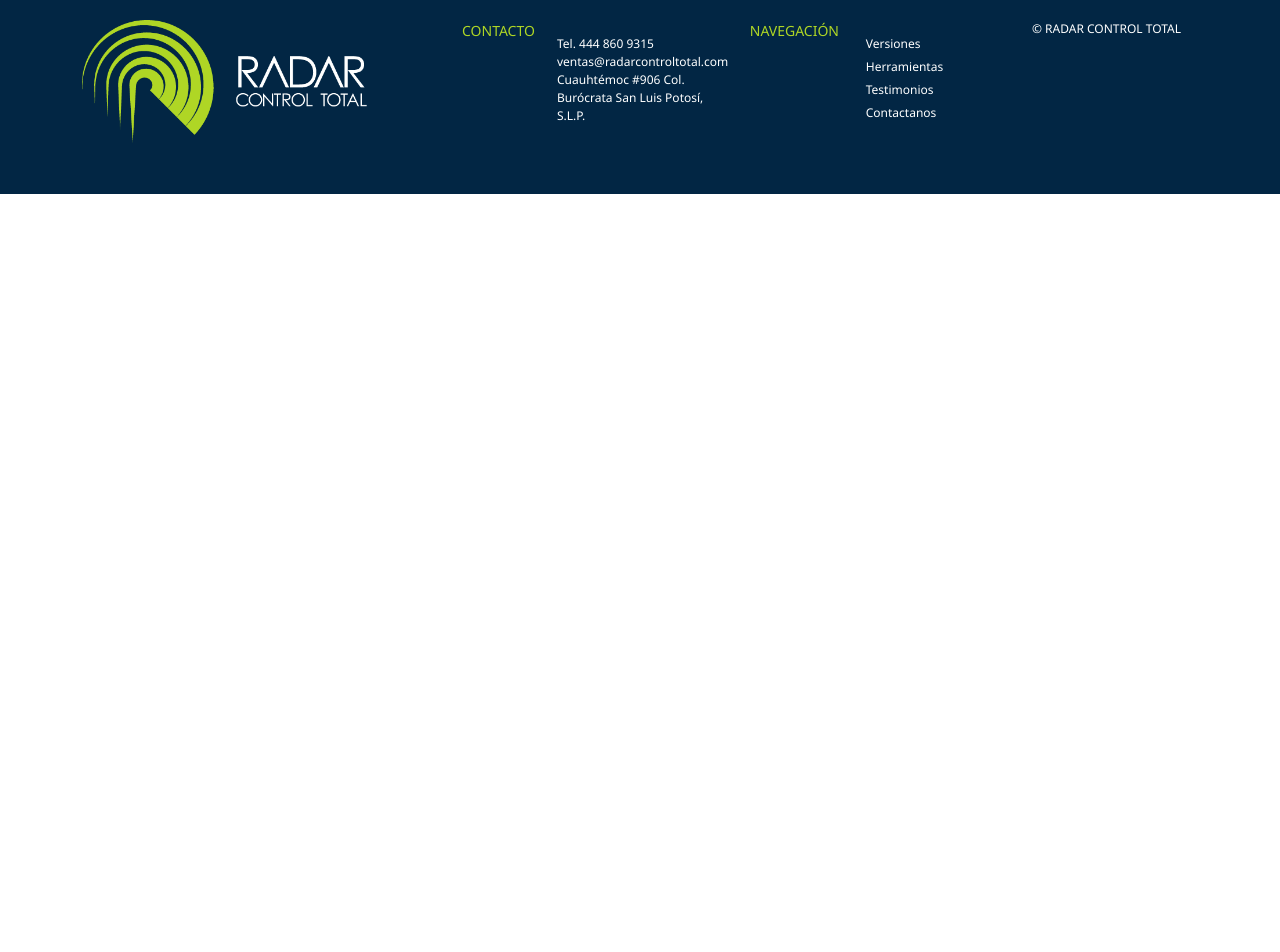
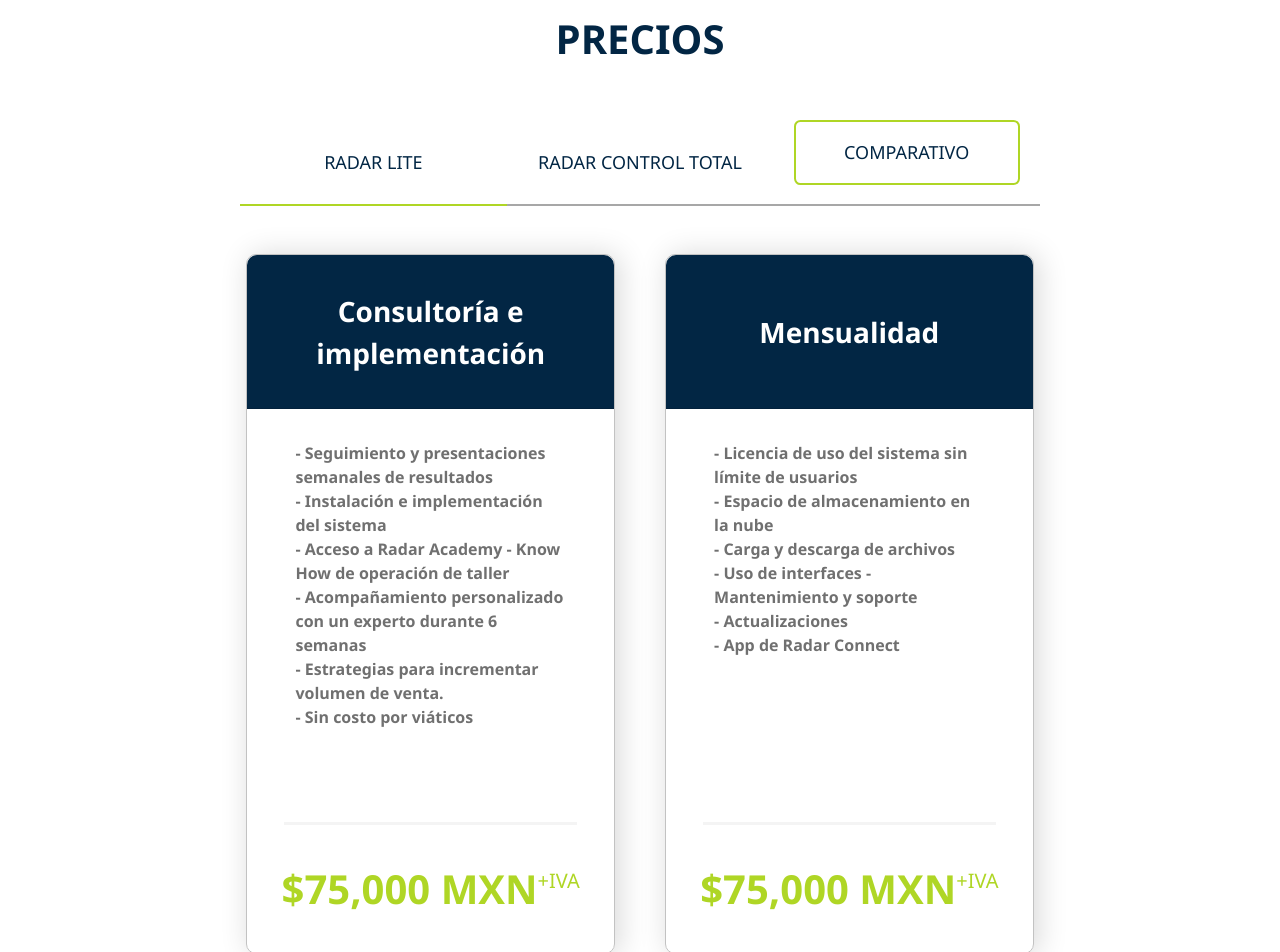
Before and after one commit to SmearyQuill/my-first-static-web-app, an Angular app: page /versiones in a window 1280 px wide. Shown: the part 1560-2512 px from the top of the page. Before the commit the page ends 1754 px from the top, so only its background shows below. Built offline with nearby package versions, Linux system fonts and the light colour scheme.

Commit message:
Componente de Comparativa casi terminado

```diff
--- /dev/null
+++ b/src/app/versiones/comparativa-versiones/comparativa-versiones.component.css
@@ -0,0 +1,160 @@
+#price-section {
+  padding: 5% 0%;
+}
+
+p {
+  color: #022644;
+}
+
+.title {
+  font-size: 40px;
+  font-weight: bold;
+  text-align: center;
+  margin-bottom: 4%;
+}
+
+.section-title {
+  font-size: 18px;
+  font-weight: 500;
+  margin: 0;
+  display: flex;
+  align-items: center;
+}
+
+.section-div {
+  border-bottom: 2px solid #a7a7a7;
+  cursor: pointer;
+}
+
+.selected-section-div {
+  border-bottom: 2px solid #afd625;
+}
+
+.span-comparative {
+  display: flex;
+  border: 2px solid #afd625;
+  margin: 0;
+  align-items: center;
+  justify-content: center;
+  margin-bottom: 1.2em;
+  padding: 7% 20%;
+  border-radius: 0.4em;
+}
+
+.card-container {
+  width: 100%;
+  height: 700px;
+  border: 1px solid #c2c2c2;
+  border-radius: 10px;
+  box-shadow: 4px 1px 30px #00000029;
+  display: flex;
+  flex-direction: column;
+  align-items: center;
+}
+
+.option-list {
+  margin-bottom: 3em;
+}
+
+.card-column {
+  padding: 0% 2% 5% 2%;
+}
+
+.card-header {
+  border-top-left-radius: 10px;
+  border-top-right-radius: 10px;
+  background-color: #022644;
+  min-height: 22%;
+  width: 100%;
+  display: flex;
+  align-items: center;
+  justify-content: center;
+}
+
+.card-header__text {
+  margin: 0;
+  color: #ffffff;
+  font-size: 28px;
+  font-weight: bold;
+  text-align: center;
+}
+
+.card-content {
+  height: 58%;
+  padding: 2em 3em 1em 3em;
+  width: 100%;
+}
+
+.card-separator {
+  width: 80%;
+  border-top: 3px solid #d5d5d5;
+}
+
+.card-content > ul {
+  padding: 0;
+}
+.card-content > ul > li {
+  font-size: 16px;
+  color: #707070;
+  font-weight: bold;
+  list-style-type: none;
+}
+
+.price-content {
+  padding: 5%;
+  display: flex;
+  align-items: center;
+}
+
+.price-content__number,
+.price-content__currency {
+  color: #afd625;
+}
+.price-content__number {
+  font-weight: bold;
+  font-size: 40px;
+}
+
+.price-content__currency {
+  font-size: 20px;
+  font-weight: lighter;
+  display: block;
+  margin-bottom: 2rem;
+}
+
+@media (min-width: 1280px) {
+  .card-container {
+    height: 700px;
+  }
+}
+
+@media (max-width: 1200px) and (min-width: 992px) {
+  .card-content{
+    padding: 1.5em 2em 1.5em 2em;
+  }
+  .price-content__number {
+    font-size: 32px;
+  }
+  .price-content__currency {
+    font-size: 12px;
+  }
+}
+
+@media(max-width:991px){
+    .card-content{
+        height: auto;
+        display: flex;
+        justify-content: center;
+    }
+    .card-container{
+        height: auto;
+    }
+
+    .card-header{
+        height: 30%;
+    }
+
+    .price-content{
+        padding:1%;
+    }
+}
--- /dev/null
+++ b/src/app/versiones/comparativa-versiones/comparativa-versiones.component.html
@@ -0,0 +1,88 @@
+<section id="price-section">
+    <div class="container-fluid">
+        <div class="row">
+            <p class="title"> PRECIOS </p>
+        </div>
+        <div class="row justify-content-center">
+            <!-- Sección con la lista de opciones -->
+            <div class="col-lg-10 option-list">
+                <div class="row justify-content-center">
+                    <div class="col-3 d-flex justify-content-center section-div"
+                        [ngClass]="{'selected-section-div' : selectedOption == 'LITE'}" (click)="selectOption('LITE')">
+                        <p class="section-title"> RADAR LITE </p>
+                    </div>
+                    <div class="col-3 d-flex justify-content-center section-div"
+                        [ngClass]="{'selected-section-div' : selectedOption == 'TOTAL'}"
+                        (click)="selectOption('TOTAL')">
+                        <p class="section-title"> RADAR CONTROL TOTAL </p>
+                    </div>
+                    <div class="col-3 d-flex justify-content-center section-div"
+                        [ngClass]="{'selected-section-div' : selectedOption == 'COMPARATIVO'}"
+                        (click)="selectOption('COMPARATIVO')">
+                        <span class="span-comparative">
+                            <p class="section-title">COMPARATIVO</p>
+                        </span>
+                    </div>
+                </div>
+            </div>
+            <div class="row justify-content-center">
+                <ng-container *ngIf="selectedOption == 'LITE'">
+                    <!-- Sección de Consultoría e Implementación -->
+                    <div class="col-lg-4 card-column">
+                        <div class="card-container">
+                            <!-- Titulo de la tarjeta -->
+                            <div class="card-header">
+                                <p class="card-header__text"> Consultoría e implementación </p>
+                            </div>
+                            <!-- Información de la tarjeta -->
+                            <div class="card-content">
+                                <ul>
+                                    <li>- Seguimiento y presentaciones semanales de resultados</li>
+                                    <li>- Instalación e implementación del sistema</li>
+                                    <li>- Acceso a Radar Academy - Know How de operación de taller</li>
+                                    <li>- Acompañamiento personalizado con un experto durante 6 semanas</li>
+                                    <li>- Estrategias para incrementar volumen de venta.</li>
+                                    <li>- Sin costo por viáticos</li>
+                                </ul>
+                            </div>
+                            <!-- Separador de la tarjeta -->
+                            <hr class="card-separator">
+                            <!-- Costo del servicio en la tarjeta -->
+                            <div class="price-content">
+                                <p class="price-content__number">$75,000 MXN</p>
+                                <p class="price-content__currency">+IVA</p>
+                            </div>
+                        </div>
+                    </div>
+                    <!-- Sección de Mensualidad -->
+                    <div class="col-lg-4 card-column">
+                        <div class="card-container">
+                            <!-- Titulo de la tarjeta -->
+                            <div class="card-header">
+                                <p class="card-header__text"> Mensualidad </p>
+                            </div>
+                            <!-- Información de la tarjeta -->
+                            <div class="card-content">
+                                <ul>
+                                    <li>- Licencia de uso del sistema sin límite de usuarios</li>
+                                    <li>- Espacio de almacenamiento en la nube</li>
+                                    <li>- Carga y descarga de archivos</li>
+                                    <li>- Uso de interfaces - Mantenimiento y soporte</li>
+                                    <li>- Actualizaciones</li>
+                                    <li>- App de Radar Connect</li>
+                                </ul>
+                            </div>
+                            <!-- Separador de la tarjeta -->
+                            <hr class="card-separator">
+                            <!-- Costo del servicio en la tarjeta -->
+                            <div class="price-content">
+                                <p class="price-content__number">$75,000 MXN</p>
+                                <p class="price-content__currency">+IVA</p>
+                            </div>
+                        </div>
+                    </div>
+                </ng-container>
+            </div>
+        </div>
+    </div>
+</section>
--- /dev/null
+++ b/src/app/versiones/comparativa-versiones/comparativa-versiones.component.ts
@@ -0,0 +1,17 @@
+import { Component, OnInit } from '@angular/core';
+
+@Component({
+  selector: 'app-comparativa-versiones',
+  templateUrl: './comparativa-versiones.component.html',
+  styleUrls: ['./comparativa-versiones.component.css'],
+})
+export class ComparativaVersionesComponent implements OnInit {
+  selectedOption = 'LITE';
+  constructor() {}
+
+  ngOnInit(): void {}
+
+  selectOption(option: string) {
+    this.selectedOption = option;
+  }
+}
--- a/src/app/versiones/proceso-implementacion/proceso-implementacion.component.css
+++ b/src/app/versiones/proceso-implementacion/proceso-implementacion.component.css
@@ -12,8 +12,7 @@
   padding: 0;
 }
 
-.imageColumn
-{
+.imageColumn {
   padding: 0;
 }
 .process-image {
@@ -21,15 +20,35 @@
   height: auto;
   object-fit: cover;
 }
-@media (min-width: 960px) {
-  .sectionContainer {
-    min-height: 600px;
-    padding: 4% 0 0 0;
+
+@media (max-width: 991px) {
+  .imageColumn {
+    max-height: 800px;
   }
 }
 
-@media (max-width: 959px) {
-  .imageColumn {
-    max-height: 700px;
+@media (min-width: 992px) {
+  .sectionContainer {
+    min-height: 600px;
   }
 }
+
+@media (min-width: 768px) {
+  .images-row {
+    border-bottom: 1em solid #afd625;
+  }
+
+  .sectionContainer {
+    padding: 5% 0 8% 0;
+  }
+}
+
+@media (max-width: 700px) {
+  .title-column {
+    padding: 15% 7%;
+  }
+
+  .title {
+    font-size: 28px;
+  }
+}
--- a/src/app/versiones/proceso-implementacion/proceso-implementacion.component.html
+++ b/src/app/versiones/proceso-implementacion/proceso-implementacion.component.html
@@ -1,32 +1,17 @@
 <section class="sectionContainer">
-    <div>
-        <div class="container-fluid">
-            <div class="row">
-                <div class="col d-flex justify-content-center">
-                    <p class="title" style="text-align: center;"> ¿CÓMO ES EL PROCESO DE IMPLEMENTACIÓN?</p>
-                </div>
-            </div>
-
-            <div class="row">
-
-                <div class="col-md imageColumn d-flex align-items-center justify-content-center" *ngFor="let processInformation of processList">
-                    <img class="process-image"src="assets/Proceso-Configuracion.png" style="max-height:100%; object-fit:cover;">
-                </div>
-                <!-- Div que se muestra en caso de que haya 5 procesos
-                <ng-container *ngIf="processList.length == 5">
-                    <div class="col-lg" *ngFor="let processInformation of processList">
-                        XD
-                    </div>
-                </ng-container> -->
+    <div class="container-fluid">
+        <div class="row">
+            <div class="col d-flex justify-content-center title-column">
+                <p class="title" style="text-align: center;"> ¿CÓMO ES EL PROCESO DE IMPLEMENTACIÓN?</p>
             </div>
         </div>
-        <!-- <div *ngFor="let processInformation of processList" class="col" style="border:1px solid blue;">
-            <p>{{processInformation.processNumber}}</p>
-            <p> {{processInformation.processName}}</p>
-            <p> {{processInformation.processInformation}}</p>
-            <p> {{processInformation.processDuration}}</p>
-            <br>
-            <br>
-        </div> -->
+        <div class="row images-row">
+            <div class="col-md imageColumn d-flex align-items-center justify-content-center"
+                *ngFor="let processInformation of processList">
+                <img class="process-image" src="assets/Proceso-Configuracion.png"
+                    style="max-height:100%; object-fit:cover;">
+            </div>
+            <!-- <div class="col-12 d-none d-lg-block" style="height:2%; color:#AFD625"></div> -->
+        </div>
     </div>
 </section>
--- a/src/app/versiones/radar-control-total/radar-control-total.component.html
+++ b/src/app/versiones/radar-control-total/radar-control-total.component.html
@@ -14,6 +14,6 @@
         <!-- Compromiso -->
         <div> Compromiso en proceso </div>
         <!-- Tabla de precios -->
-        <div> Precios en proceso </div>
+        <app-comparativa-versiones></app-comparativa-versiones>
     </div>
 </section>
--- a/src/app/versiones/versiones.module.ts
+++ b/src/app/versiones/versiones.module.ts
@@ -7,6 +7,7 @@ import { RadarLiteComponent } from './radar-lite/radar-lite.component';
 import { HeroVersionesComponent } from './hero-versiones/hero-versiones.component';
 import { InformacionVersionComponent } from './informacion-version/informacion-version.component';
 import { ProcesoImplementacionComponent } from './proceso-implementacion/proceso-implementacion.component';
+import { ComparativaVersionesComponent } from './comparativa-versiones/comparativa-versiones.component';
 
 
 @NgModule({
@@ -16,6 +17,7 @@ import { ProcesoImplementacionComponent } from './proceso-implementacion/proceso
     HeroVersionesComponent,
     InformacionVersionComponent,
     ProcesoImplementacionComponent,
+    ComparativaVersionesComponent,
   ],
   imports: [
     CommonModule,
```
Also changed, not shown: 1 other file (tests, documents, lock files or other folders).
